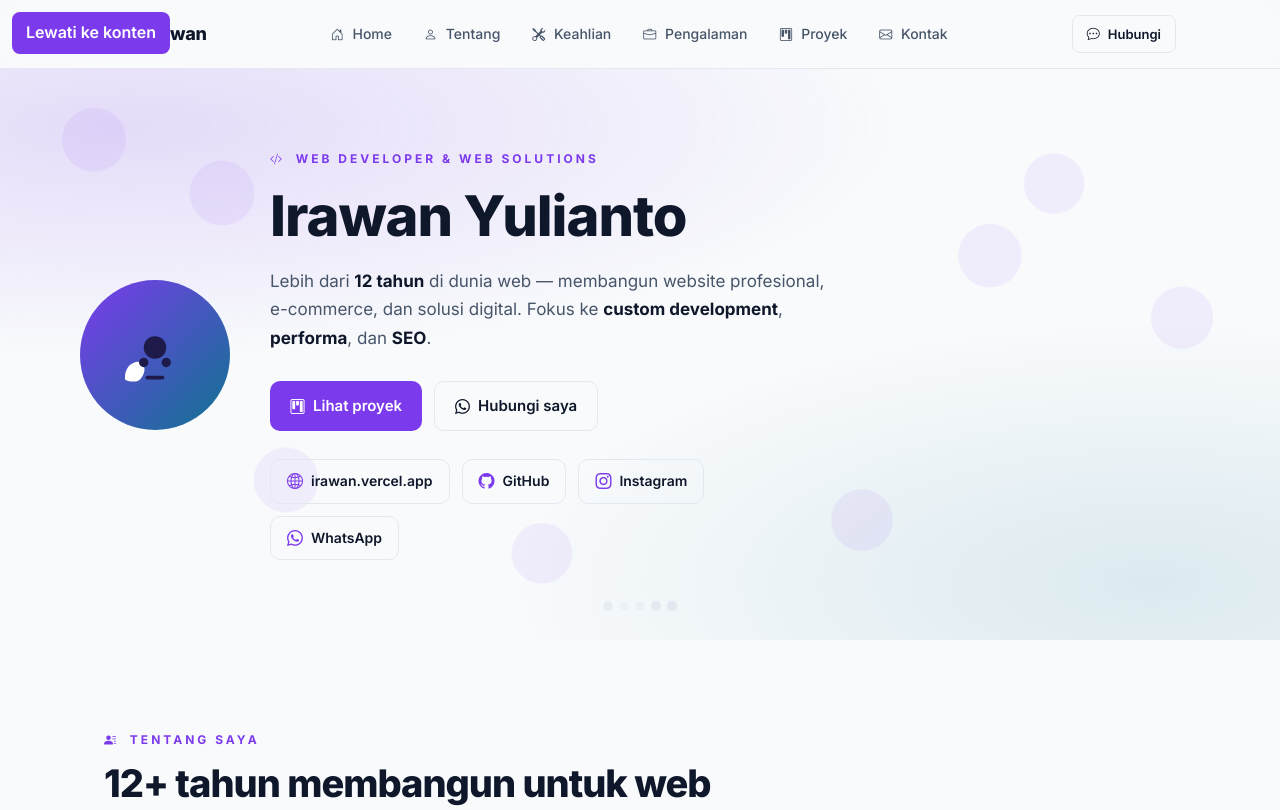
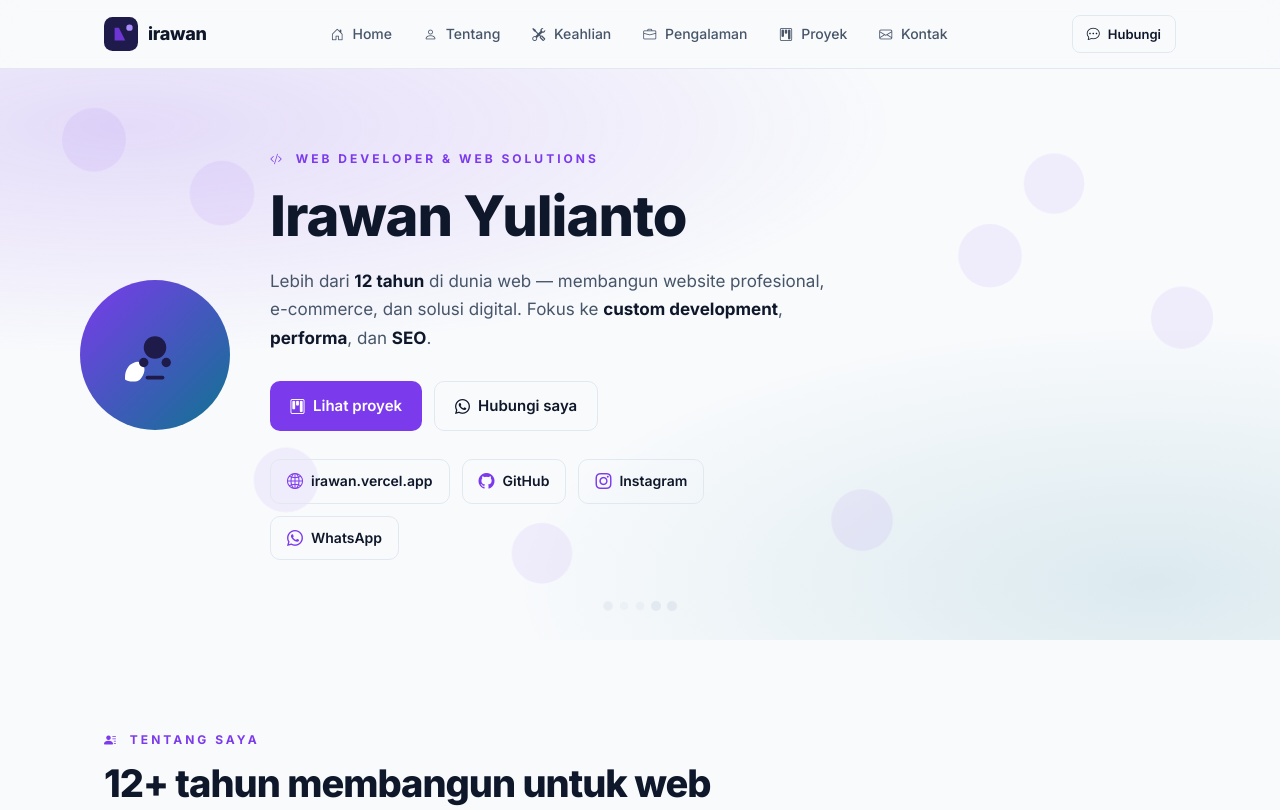
Before and after one commit to irawanyulianto/irawanyulianto.github.io, a plain HTML site: page index.html in a window 1280 px wide. Shown: the top 810 px of the page. Drawn offline with nearby package versions, Linux system fonts and the light colour scheme.

Commit message:
Hapus tombol 'Lewati ke konten' (skip-link)

```diff
--- a/index.html
+++ b/index.html
@@ -13,7 +13,6 @@
   <link rel="stylesheet" href="styles.css" />
 </head>
 <body>
-  <a class="skip-link" href="#main">Lewati ke konten</a>
 
   <!-- NAV -->
   <nav class="navbar" id="navbar">
```
